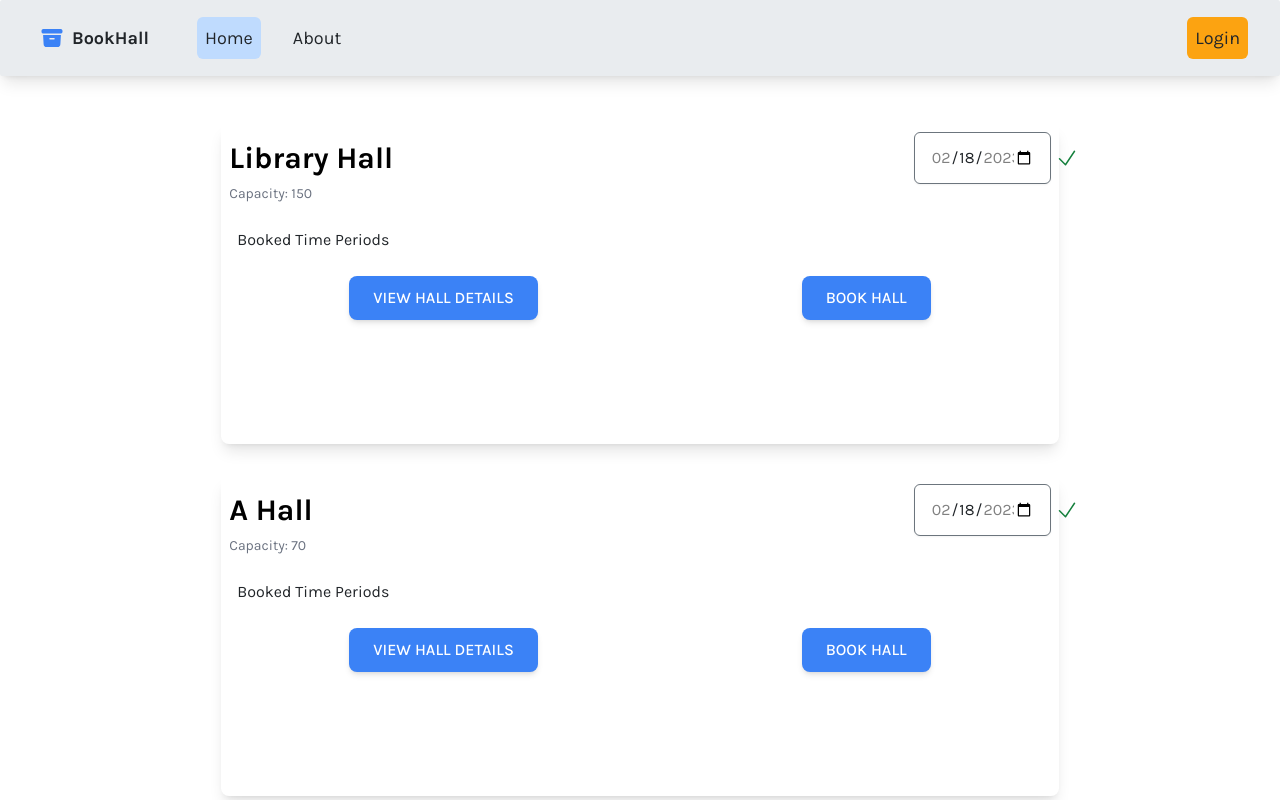
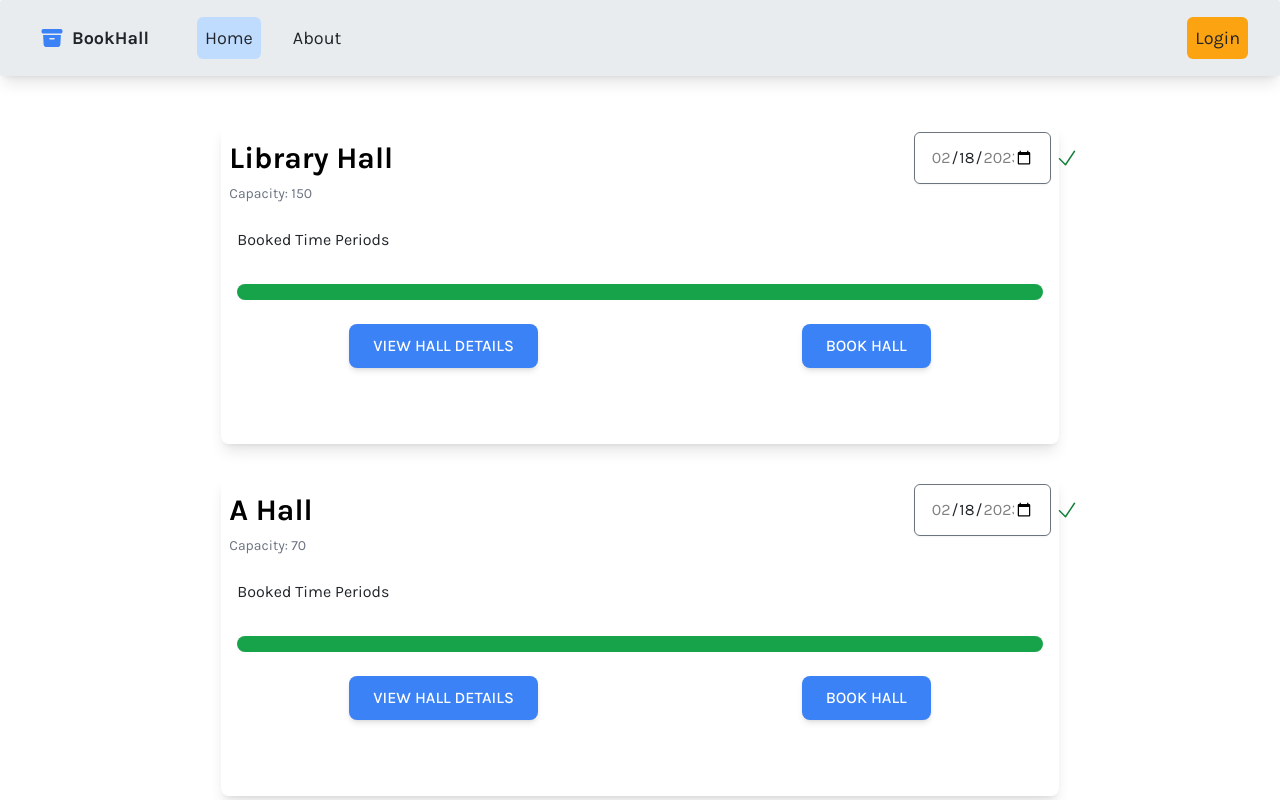
Before and after one commit to Prakash-coder/HallBook, a React (Create React App) app in the folder HallBook/hallbookreact/: page / in a window 1280 px wide. Shown: the top 800 px of the page. Built offline with nearby package versions, Linux system fonts and the light colour scheme.

Commit message:
Updated VisualBar in HallCard

```diff
--- a/HallBook/hallbookreact/src/components/Hall/HallCard.js
+++ b/HallBook/hallbookreact/src/components/Hall/HallCard.js
@@ -168,11 +168,11 @@ function HallCard({ id, name, capacity, slides, bookings }) {
           </ul>
         </div>
 
-          {/* <VisualBar
+          <VisualBar
             bookedIntervals={bookedIntervals}
             unbookedIntervals={unbookedIntervals}
             sortedAllIntervals={sortedAllIntervals}
-          /> */}
+          />
 
         <div className="flex flex-col gap-6 md:flex-row">
           <CButton
--- a/HallBook/hallbookreact/src/components/Hall/VisualBar.js
+++ b/HallBook/hallbookreact/src/components/Hall/VisualBar.js
@@ -21,7 +21,7 @@ function getDuration(intervals) {
 function getWidth(durations) {
   const totalDuration = Number(43200000);
   const widthArr = durations.map((item) => {
-    const width = Math.round((item / totalDuration));
+    const width = Number(Math.round((item / totalDuration) * 100));
     return width;
   });
   return widthArr;
@@ -29,14 +29,25 @@ function getWidth(durations) {
 
 function VisualBar({ bookedIntervals, unbookedIntervals, sortedAllIntervals }) {
   let durations = getDuration(sortedAllIntervals);
+
   let widthArr = getWidth(durations);
 
+  console.log(widthArr);
+
+  const divs = widthArr.map((item, index) => (
+    <div
+      key={index}
+      className={`w-${item} m-2 h-4 flex-grow bg-green-600 rounded-lg`}
+      style={{ flexBasis: `${item}%` }}
+    ></div>
+  ));
+
   return (
-    <div className="w-full h-10 border border-b-gray-800 flex gap-4">
-      {widthArr.map((item) => (
-        <div key={item} className={`bg-green-500 max-w-[50px] h-4 block z-10`}></div>
-      ))}
-    </div>
+
+
+    <div className="flex">{divs}</div>
+
+
   );
 }
 
--- a/HallBook/hallbookreact/src/pages/Home.js
+++ b/HallBook/hallbookreact/src/pages/Home.js
@@ -5,19 +5,19 @@ import hallListOrg from "../components/Hall/HallList";
 //somehow works
 hallListOrg[0].bookings = {
   ...hallListOrg[0].bookings,
-  "2023-02-24": { "10:30-12:00": { user: "John", event: "orientation" } },
+  "2023-02-25": { "10:30-12:00": { user: "John", event: "orientation" } },
 };
 hallListOrg[0].bookings = {
   ...hallListOrg[0].bookings,
-  "2023-02-24": { "14:00-15:30": { user: "John", event: "orientation" } },
+  "2023-02-25": { "14:00-15:30": { user: "John", event: "orientation" } },
 };
 hallListOrg[0].bookings = {
   ...hallListOrg[0].bookings,
-  "2023-02-25": { "10:30-11:00": { user: "John", event: "orientation" } },
+  "2023-02-26": { "10:30-11:00": { user: "John", event: "orientation" } },
 };
 hallListOrg[1].bookings = {
   ...hallListOrg[0].bookings,
-  "2023-02-24": { "10:30-12:00": { user: "John", event: "orientation" } },
+  "2023-02-25": { "10:30-12:00": { user: "John", event: "orientation" } },
 };
 
 //when the user supposedly submits the book hall request and the request is still pending
```
